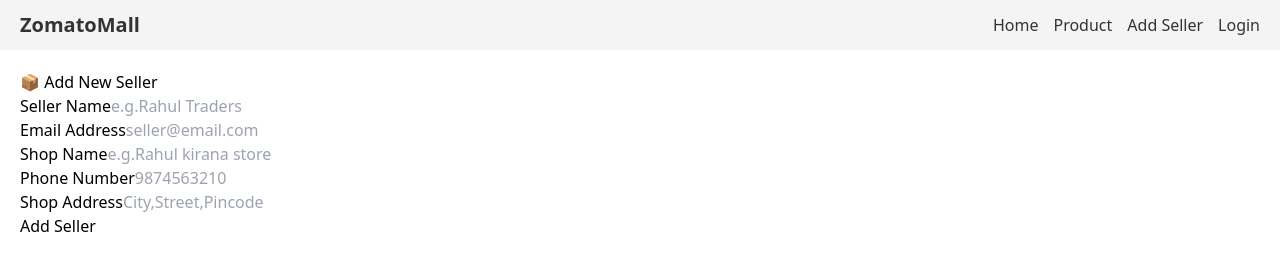
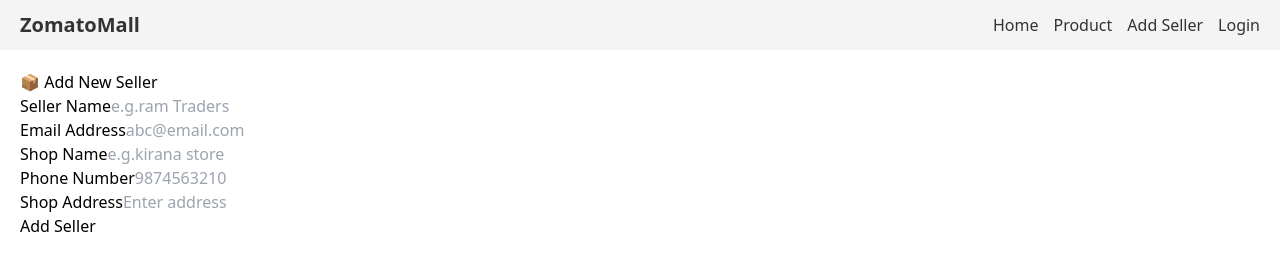
Before and after one commit to Mritunjay-Saini/zamatoMall-website, a React (Vite) app: page /add-seller in a window 1280 px wide. Shown: the top 264 px of the page. Built offline with nearby package versions, Linux system fonts and the light colour scheme.

Commit message:
Update AddSeller.jsx

```diff
--- a/src/AddSeller.jsx
+++ b/src/AddSeller.jsx
@@ -12,7 +12,7 @@
             </label>
             <input
               type="text"
-              placeholder="e.g.Rahul Traders"
+              placeholder="e.g.ram Traders"
               className="w-full p-3 border border-gray-300 rounded-md focus:ring-2 focus:ring-indigo-400 focus:outline-none"
               required
             />
@@ -23,7 +23,7 @@
             </label>
             <input
               type="email"
-              placeholder="seller@email.com"
+              placeholder="abc@email.com"
               className="w-full p-3 border border-gray-300 rounded-md focus:ring-2 focus:ring-indigo-400 focus:outline-none"
               required
             />
@@ -34,7 +34,7 @@
             </label>
             <input
               type="text"
-              placeholder="e.g.Rahul kirana store"
+              placeholder="e.g.kirana store"
               className="w-full p-3 border border-gray-300 rounded-md focus:ring-2 focus:ring-indigo-400 focus:outline-none"
               required
             />
@@ -56,7 +56,7 @@
             </label>
             <input
               type="text"
-              placeholder="City,Street,Pincode"
+              placeholder="Enter address"
               className="w-full p-3 border border-gray-300 rounded-md focus:ring-2 focus:ring-indigo-400 focus:outline-none"
               required
             />
```
